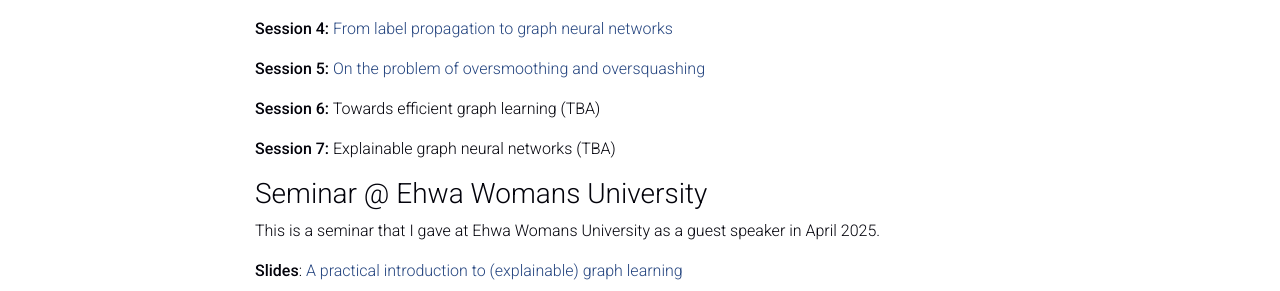
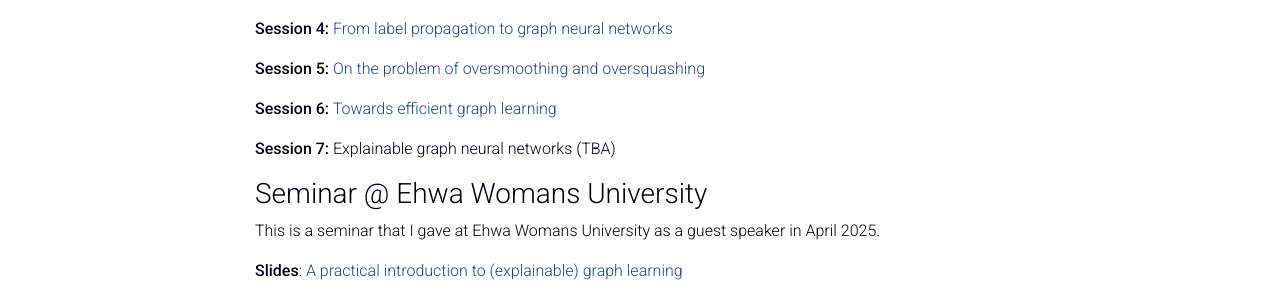
Before and after one commit to jordan7186/jordan7186.github.io, a Jekyll site: the page built from _pages/presentations.md, in a window 1280 px wide and 900 px high, scrolled down 332 px. Shown: the part 161-452 px from the top of the window. Built offline with Jekyll 4.4.1, drawn with Linux system fonts in a browser that asks for light colours; comment, search, counter and statistics services are not loaded; a style sheet for code colours, icons or effects is not loaded.

Commit message:
Presentation slide upload

```diff
--- a/_pages/presentations.md
+++ b/_pages/presentations.md
@@ -23,7 +23,7 @@
 
 **Session 5:** [On the problem of oversmoothing and oversquashing](/assets/pdf/[GIST]05_On_the_problem_of_oversmoothing_and_oversquashing.pdf)
 
-**Session 6:** Towards efficient graph learning (TBA)
+**Session 6:** [Towards efficient graph learning](/assets/pdf/[GIST]06_Towards_efficient_graph_learning.pdf)
 
 **Session 7:** Explainable graph neural networks (TBA)
 
```
Also changed, not shown: 1 other file.
